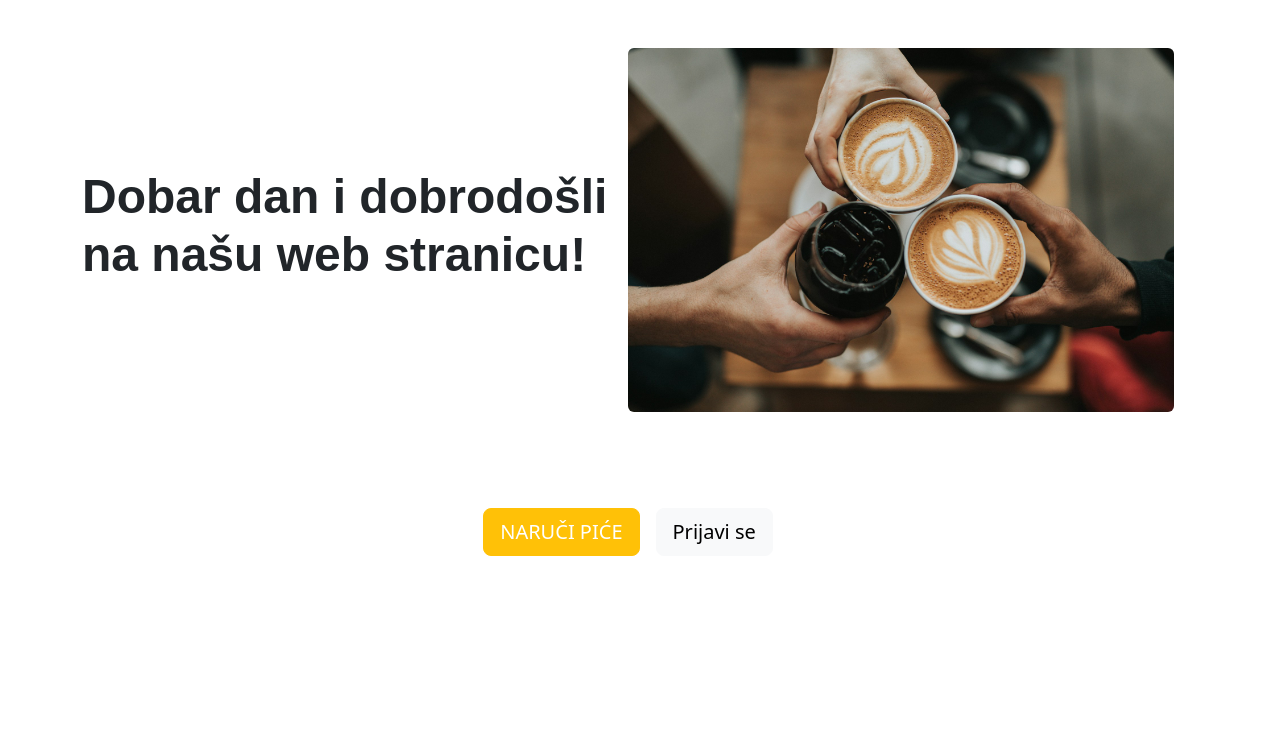
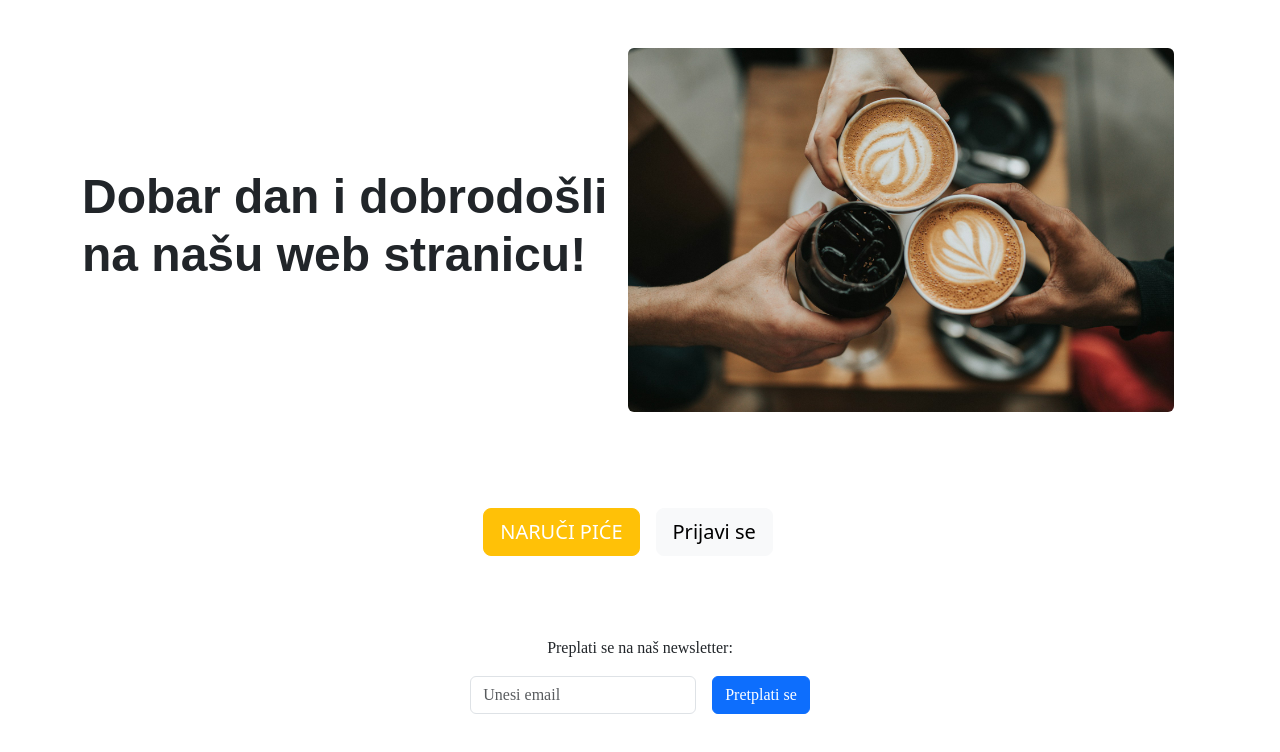
Before and after one commit to msaravanj/caffe_bar_app, a React (Create React App) app: page / in a window 1280 px wide. Shown: the top 752 px of the page. Built offline with nearby package versions, Linux system fonts and the light colour scheme.

Commit message:
Dodana mogućnost da se gost pretplati na newsletter

```diff
--- a/src/pages/WelcomePage.js
+++ b/src/pages/WelcomePage.js
@@ -5,10 +5,80 @@ import classes from "./WelcomePage.module.css";
 import { Link } from "react-router-dom";
 import { useSelector, useDispatch } from "react-redux";
 import { userDataActions } from "../store";
+import Form from "react-bootstrap/Form";
+import { useState } from "react";
 
 const WelcomePage = () => {
   const dispatch = useDispatch();
   const roleUser = useSelector((state) => state.role);
+  const [emailSubscribe, setEmailSubscribe] = useState("");
+  const [isEmailInvalid, setIsEmailInvalid] = useState(false);
+  const [isSubscriptionSuccess, setIsSubscriptionSuccess] = useState(false);
+  const [emailExists, setEmailExists] = useState(false);
+
+  const urlAddSubscriber = "http://localhost:8080/mailinList/save";
+  const optionsAddSubscriber = {
+    method: "POST",
+    headers: { "Content-Type": "application/json" },
+    body: JSON.stringify({
+      email: emailSubscribe,
+    }),
+  };
+
+  const urlGetAllSubcribers = "http://localhost:8080/mailinList/all";
+  const optionsGetAllSubscribers = {
+    method: "GET",
+    headers: {
+      "Content-Type": "application/json",
+    },
+  };
+
+  const getAllSubscribersAndCheck = async () => {
+    const response = await fetch(urlGetAllSubcribers, optionsGetAllSubscribers);
+    const data = await response.json();
+    let count = 0;
+    let flag = false;
+    await data.forEach((subscriber) => {
+      if (subscriber.email === emailSubscribe) {
+        count++;
+      }
+    });
+
+    if (count === 0) {
+      flag = true;
+      setEmailExists(false);
+    } else {
+      flag = false;
+      setEmailExists(true);
+    }
+
+    return flag;
+  };
+
+  const validateEmail = () => {
+    if (/^\w+([\.-]?\w+)*@\w+([\.-]?\w+)*(\.\w{2,3})+$/.test(emailSubscribe)) {
+      setIsEmailInvalid(false);
+      return true;
+    } else {
+      setIsEmailInvalid(true);
+      return false;
+    }
+  };
+
+  const subcribeUser = async () => {
+    if (validateEmail() === true) {
+      if ((await getAllSubscribersAndCheck()) === true) {
+        const response = await fetch(urlAddSubscriber, optionsAddSubscriber);
+        if (response.ok) {
+          setIsSubscriptionSuccess(true);
+        } else {
+          setIsSubscriptionSuccess(false);
+        }
+      } else {
+        setIsSubscriptionSuccess(false);
+      }
+    }
+  };
 
   return (
     <Container className={classes.container}>
@@ -63,6 +133,47 @@ const WelcomePage = () => {
           )}
         </div>
       </Row>
+      {roleUser === 0 && (
+        <div className={classes.newsletterBox}>
+          <p>Preplati se na naš newsletter:</p>
+          <div className={classes.newsletter}>
+            <Form>
+              <Form.Control
+                type="email"
+                placeholder="Unesi email"
+                onChange={(e) => {
+                  setEmailSubscribe(e.target.value);
+                  setIsEmailInvalid(false);
+                  setIsSubscriptionSuccess(false);
+                  setEmailExists(false);
+                }}
+              />
+            </Form>
+            <Button
+              onClick={() => {
+                subcribeUser();
+              }}
+            >
+              Pretplati se
+            </Button>
+          </div>
+          {isEmailInvalid && (
+            <p className={classes.invalidEmail}>
+              Unesena email adresa je neispravna!
+            </p>
+          )}
+          {emailExists === true && (
+            <p className={classes.invalidEmail}>
+              Email adresa se već nalazi na listi pretplaćenih.
+            </p>
+          )}
+          {isSubscriptionSuccess && (
+            <p className={classes.successSubcription}>
+              Uspješno ste se pretplatili!
+            </p>
+          )}
+        </div>
+      )}
     </Container>
   );
 };
--- a/src/pages/WelcomePage.module.css
+++ b/src/pages/WelcomePage.module.css
@@ -69,6 +69,29 @@
   justify-content: center;
 }
 
+.newsletterBox {
+  display: flex;
+  flex-direction: column;
+  align-items: center;
+  margin-top: 5rem;
+  font-family: "Arial, Helvetica, sans-serif";
+}
+
+.newsletter {
+  display: flex;
+  flex-direction: row;
+  gap: 1rem;
+  justify-content: center;
+}
+
+.invalidEmail {
+  color: red;
+}
+
+.successSubcription {
+  color: green;
+}
+
 @media (max-width: 48.2em) {
   .container {
     justify-content: center;
```
